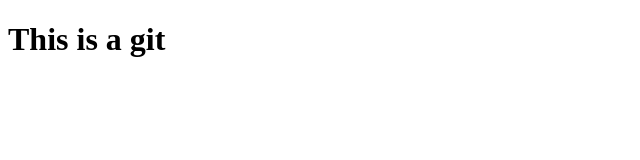
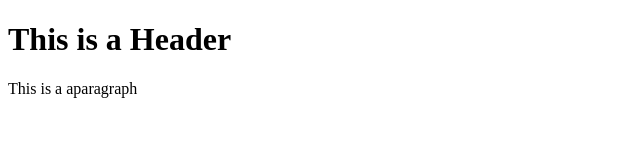
Before and after one commit to ydianatpey/git-test, a plain HTML site: page index.html in a window 1280 px wide. Shown: the whole page, without its empty margins (0-640 px from the left). Drawn offline with Linux system fonts and the light colour scheme.

Commit message:
Second commit

```diff
--- a/index.html
+++ b/index.html
@@ -1,6 +1,7 @@
 <!DOCTYPE html>
 <html>
   <body>
-    <h1>This is a git</h1>
+    <h1>This is a Header</h1>
+    <p>This is a aparagraph</p>
   </body>
 </html>
```
